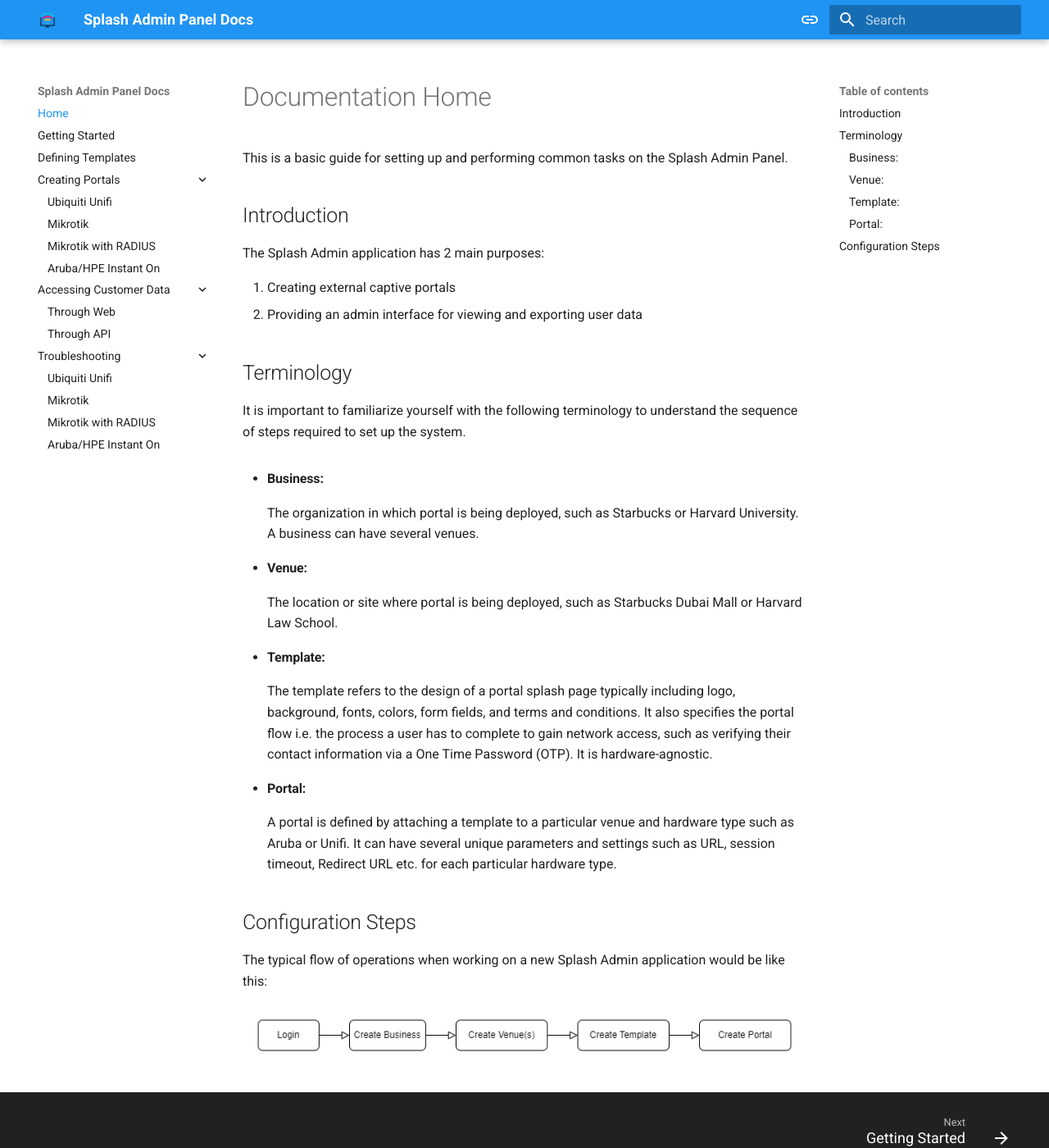
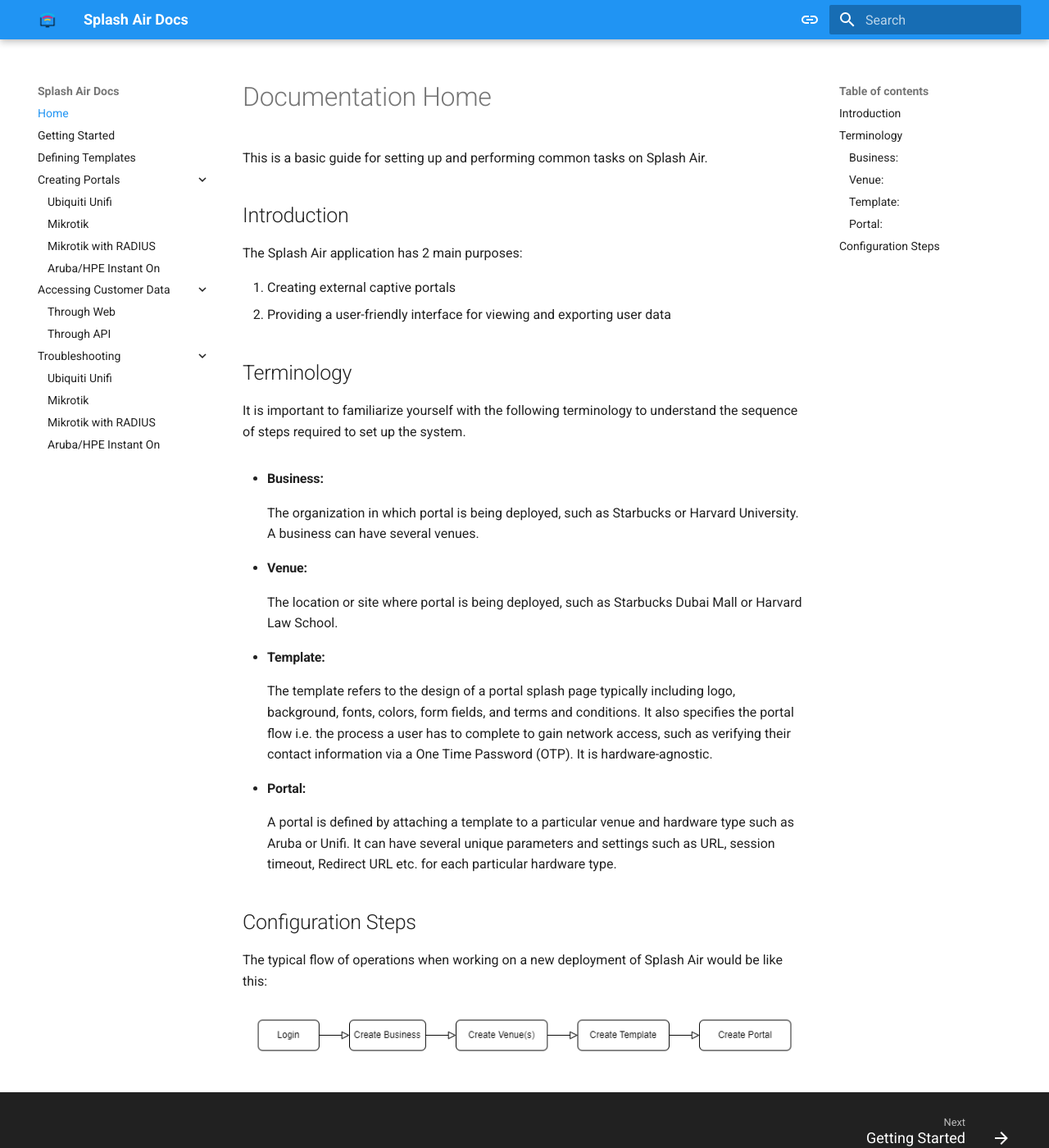
Before and after one commit to splash-networks/admin-panel-doc, an MkDocs documentation site: the page built from docs/index.md, in a window 1280 px wide and 1400 px high. Shown: the whole window at 82% size. Built offline with MkDocs 1.6.1 and Material for MkDocs 9.7.7, drawn with Linux system fonts in a browser that asks for light colours.

Commit message:
splash air

```diff
--- a/docs/index.md
+++ b/docs/index.md
@@ -1,13 +1,13 @@
 # Documentation Home
 
-This is a basic guide for setting up and performing common tasks on the Splash Admin Panel.
+This is a basic guide for setting up and performing common tasks on Splash Air.
 
 ## Introduction
 
-The Splash Admin application has 2 main purposes:
+The Splash Air application has 2 main purposes:
 
 1. Creating external captive portals
-2. Providing an admin interface for viewing and exporting user data
+2. Providing a user-friendly interface for viewing and exporting user data
 
 ## Terminology
 
@@ -24,6 +24,6 @@ A portal is defined by attaching a template to a particular venue and hardware t
 
 ## Configuration Steps
 
-The typical flow of operations when working on a new Splash Admin application would be like this:
+The typical flow of operations when working on a new deployment of Splash Air would be like this:
 
 ![Flow](assets/images/flow.png)
--- a/mkdocs.yml
+++ b/mkdocs.yml
@@ -1,5 +1,5 @@
-site_name: Splash Admin Panel Docs
-site_description: Documentation for Splash Admin Panel
+site_name: Splash Air Docs
+site_description: Documentation for Splash Air
 site_url: https://docs.splashnetworks.co
 site_author: Splash Networks
 copyright: Copyright &copy; 2025 Splash Networks
```
Also changed, not shown: README.md (+1 -1 lines), docs/portals/aruba-instant-on.md (+1 -1 lines), docs/portals/mikrotik-with-radius.md (+2 -2 lines), docs/portals/mikrotik.md (+2 -2 lines), docs/portals/unifi.md (+4 -4 lines).
